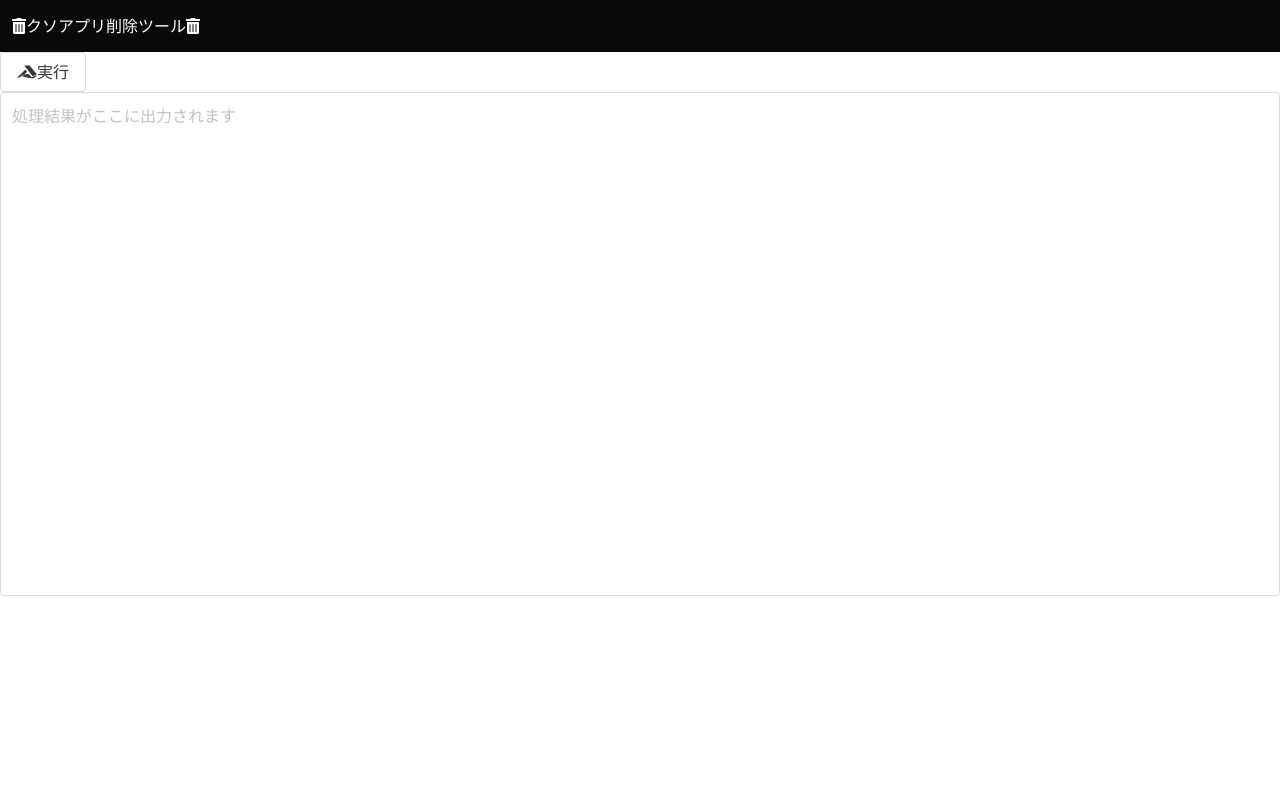
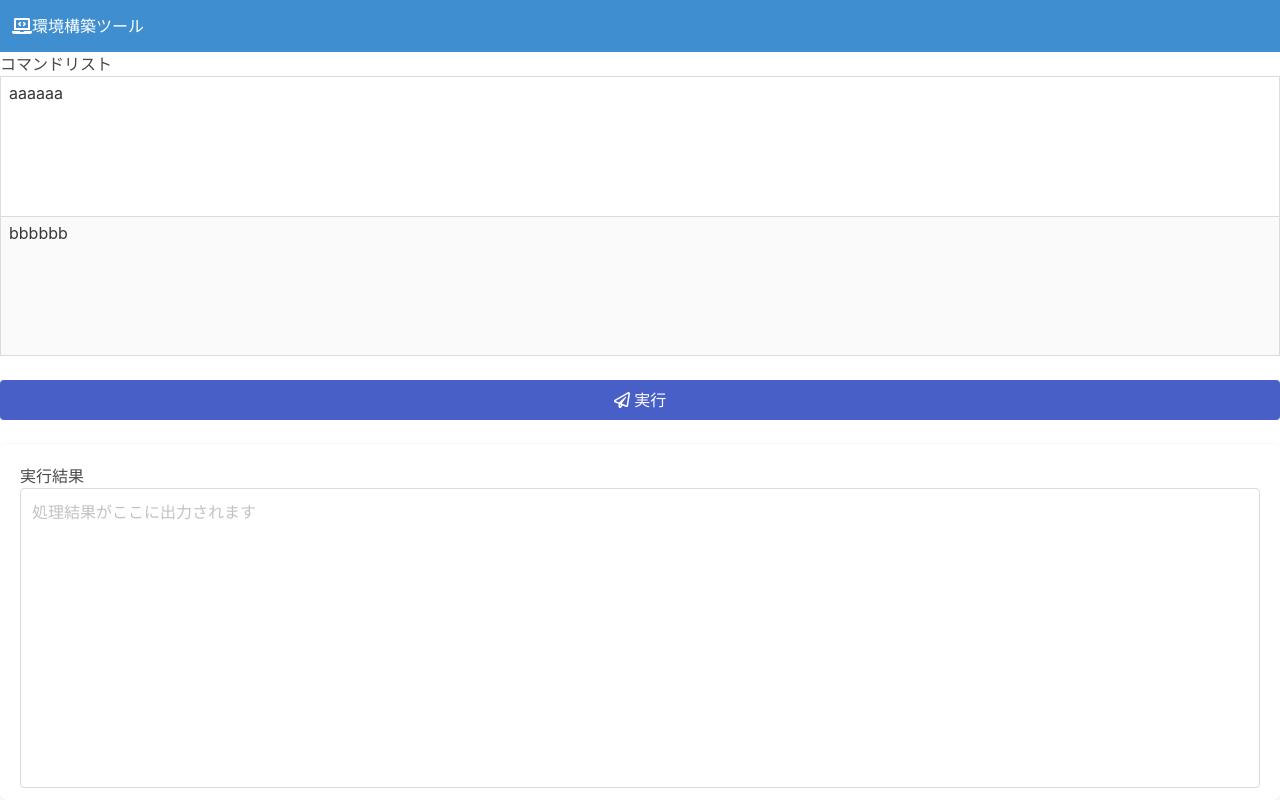
Before and after one commit to suzutsuki0220/appRemover, an Electron app: page index.html in a window 1280 px wide. Drawn offline with nearby package versions, Linux system fonts and the light colour scheme.

Commit message:
refactor: GUI reallocate

```diff
--- a/index.html
+++ b/index.html
@@ -7,13 +7,15 @@
   <meta name="viewport" content="width=device-width, initial-scale=1">
   <script type="text/javascript" src="javascripts/app_remover.js"></script>
   <script type="text/javascript" src="node_modules/@fortawesome/fontawesome-free/js/all.min.js"></script>
+  <link rel="stylesheet" type="text/css" href="stylesheets/app_remover.css">
   <link rel="stylesheet" type="text/css" href="node_modules/bulma/css/bulma.min.css">
   <title></title>
 </head>
 <body>
-<nav class="navbar is-black" role="navigation" aria-label="main navigation">
+<div class="wrap">
+  <nav class="navbar is-info" role="navigation" aria-label="main navigation">
     <div class="navbar-brand">
-        <div class="navbar-item"><i class="fas fa-trash-alt"></i>クソアプリ削除ツール<i class="fas fa-trash-alt"></i></div>
+      <div class="navbar-item"><i class="fas fa-laptop-code"></i>環境構築ツール</div>
     </div>
     <div id="navbar_area" class="navbar-menu">
       <div class="navbar-start">
@@ -23,9 +25,36 @@
     </div>
   </nav>
 
+  <div class="columns is-gapless">
+    <div class="column">
+      <h1>コマンドリスト</h1>
+      <div class="columns is-gapless" style="height: 280px; overflow: auto">
+        <table class="table is-bordered is-striped is-narrow is-fullwidth">
+          <tbody>
+            <tr>
+              <td>aaaaaa</td>
+            </tr>
+            <tr>
+              <td>bbbbbb</td>
+            </tr>
+          </tbody>
+        </table>
+      </div>
+    </div>
+  </div>
+  <div class="columns is-gapless">
+    <div class="column">
       <div class="control">
-    <button class="button" onClick="runCommand()"><i class="fab fa-accusoft"></i>実行</button>
-    <textarea class="textarea has-fixed-size" id="resultArea" rows="20" placeholder="処理結果がここに出力されます" readonly></textarea>
+        <button class="button is-link is-fullwidth" onClick="runCommand()">
+          <i class="far fa-paper-plane"></i>&nbsp;実行
+        </button>
+      </div>
+    </div>
+  </div>
+  <div class="box">
+    実行結果
+    <textarea class="textarea has-fixed-size" id="resultArea" placeholder="処理結果がここに出力されます" readonly></textarea>
+  </div>
 </div>
 
 <script async id="__bs_script__" src="http://localhost:3000/browser-sync/browser-sync-client.js?v=2.26.7"></script>
--- /dev/null
+++ b/stylesheets/app_remover.css
@@ -0,0 +1,18 @@
+html, body {
+    margin: 0;
+    padding: 0;
+}
+
+.wrap {
+    display: flex;
+    flex-direction: column;
+    height: 100vh;
+}
+
+.box {
+    flex: 1 1 100%;
+}
+
+#resultArea {
+    height: 95%;
+}
```
Lines whose indentation alone changed are shown as unchanged.
